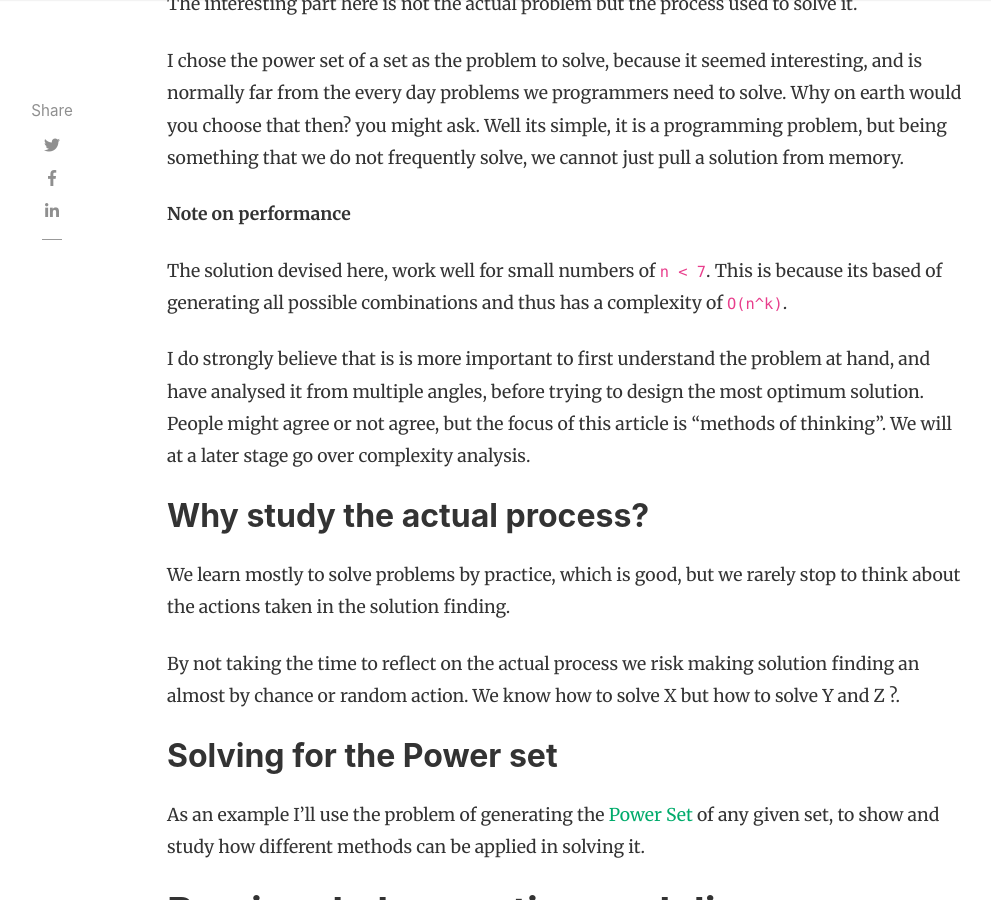
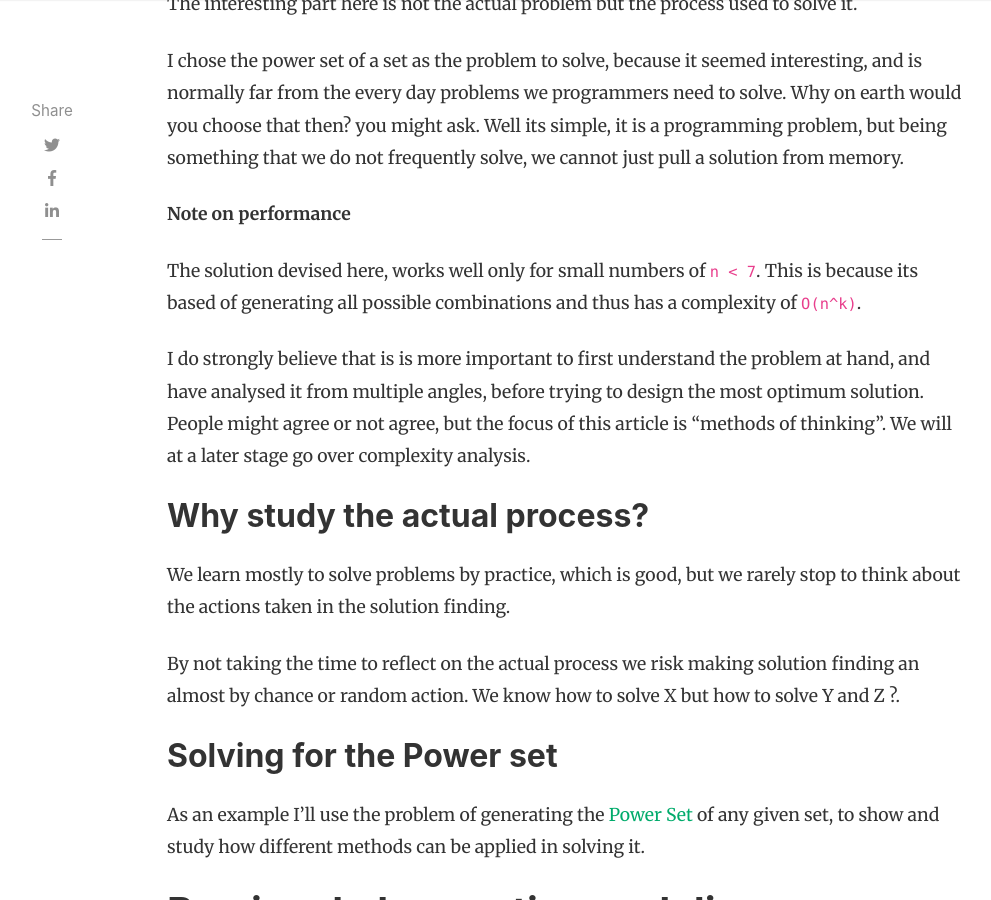
Before and after one commit to gerritjvv/blog, a Jekyll site: the page built from _posts/2019-02-23-methods-of-problem-solving-power-set.md, in a window 1280 px wide and 900 px high, scrolled down 1137 px. Shown: the whole window, without its empty margins (118-1109 px from the left). Built offline with Jekyll 4.4.1, drawn with Linux system fonts in a browser that asks for light colours; nearby versions of some CDN libraries; comment, search, counter and statistics services are not loaded.

Commit message:
update about performance

```diff
--- a/_posts/2019-02-23-methods-of-problem-solving-power-set.md
+++ b/_posts/2019-02-23-methods-of-problem-solving-power-set.md
@@ -19,7 +19,7 @@ a programming problem, but being something that we do not frequently solve, we c
 
 **Note on performance**
 
-The solution devised here, work well for small numbers of `n < 7`.
+The solution devised here, works well only for small numbers of `n < 7`.
 This is because its based of generating all possible combinations and thus has a complexity of `O(n^k)`.
 
 I do strongly believe that is is more important to first understand the problem at hand, and have analysed it
```
